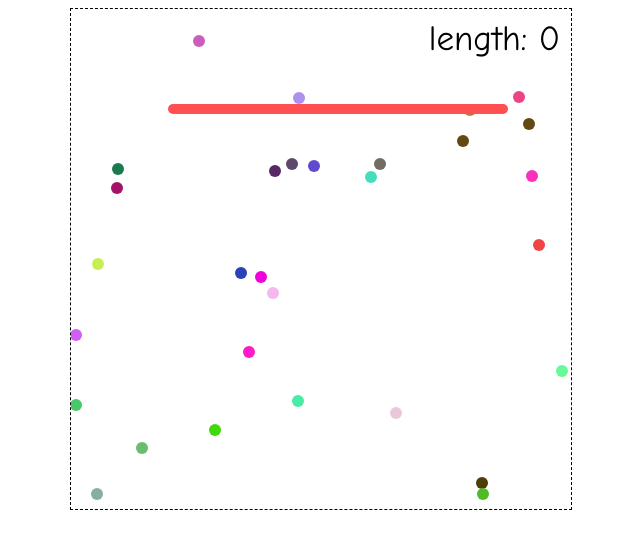
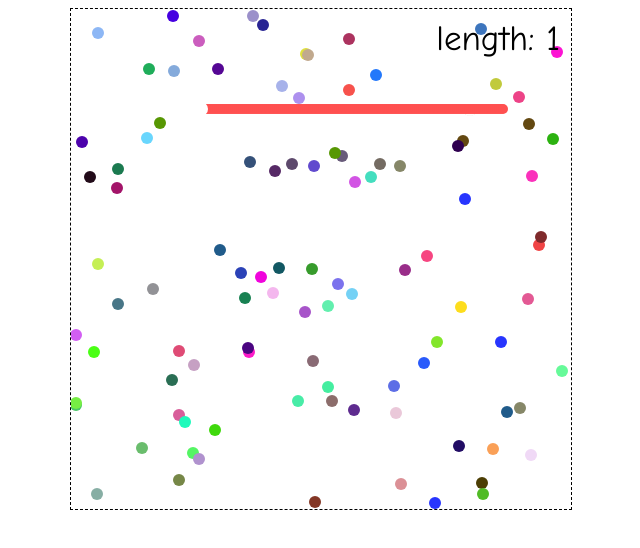
Before and after one commit to amadevBox/snake, a website: page index.html in a window 1280 px wide. Shown: the whole page, without its empty margins (320-960 px from the left). Drawn offline with Linux system fonts and the light colour scheme; files that its build step writes are made by us from their sources.

Commit message:
add foods collisions & score

```diff
--- a/index.html
+++ b/index.html
@@ -20,7 +20,7 @@
         margin: 0 auto;
       }
 
-      .score {
+      #score {
         position: absolute;
         right: 0;
         top: 0;
@@ -30,7 +30,7 @@
       }
     </style>
     <div class="wrapper">
-      <p class="score">length: 0</p>
+      <p id="score">length: 0</p>
       <canvas id="map" width="500" height="500"></canvas>
     </div>
   </body>
--- a/src/index.js
+++ b/src/index.js
@@ -111,8 +111,6 @@ Snake.HEAD_RADIUS = 5
 Snake.SPEED = 2
 Snake.ROTATION_SPEED = 5
 
-
-
 class Food {
 	constructor(maxX, maxY, ctx, x, y, color) {
 		this.x = (x % (maxX - 2 * 5) + 5)
@@ -132,15 +130,17 @@ class Food {
 	destroy(ctx) {
 		ctx.beginPath()
     ctx.fillStyle = '#fff'
-    ctx.arc(this.x - 1, this.y - 1, Food.RADIUS + 2, 0, 2 * Math.PI)
+    ctx.strokeStyle = '#fff'
+    ctx.arc(this.x, this.y, Food.RADIUS, 0, 2 * Math.PI)
     ctx.fill()
+    ctx.stroke()
     ctx.closePath()
 	}
 }
 
 Food.RADIUS = 6
 
-const maxAmountOfFood = 30
+const maxAmountOfFood = 100
 const foodGeneration = (foods = [], ctx) => {
   let diff = maxAmountOfFood - foods.length
   while (diff > 0) {
@@ -153,15 +153,39 @@ const foodGeneration = (foods = [], ctx) => {
   }
 }
 
+const findFoodCollision = (foods, ctx, snake) => {
+  for (const food of foods) {
+    if (
+      (snake.x > food.x - 10) &&
+      (snake.x < food.x + 10) &&
+    	(snake.y > food.y - 10) &&
+      (snake.y < food.y + 10)
+    ) {
+      food.destroy(ctx)
+    	foods.splice(foods.indexOf(food), 1)
+
+    	snake.length += 1
+      changeScore(snake.length - Snake.INITIAL_LENGTH)
+    }
+  }
+}
+
+const changeScore = (score) => {
+  const scoreElem = document.getElementById('score')
+  scoreElem.innerHTML = `length: ${score}`
+}
+
 window.onload = () => {
   const canvas = document.getElementById('map')
   const ctx = canvas.getContext('2d')
 
-  const snake = new Snake(100, 100, 0, 200, ctx)
+  const snake = new Snake(100, 100, 0, Snake.INITIAL_LENGTH, ctx)
   snake.start({mapW: 500, mapH: 500})
 
   const foods = []
   foodGeneration(foods, ctx)
+
+  setInterval(findFoodCollision, 15, foods, ctx, snake)
 
   addEventListener(
     'keydown', (e) => {
```
